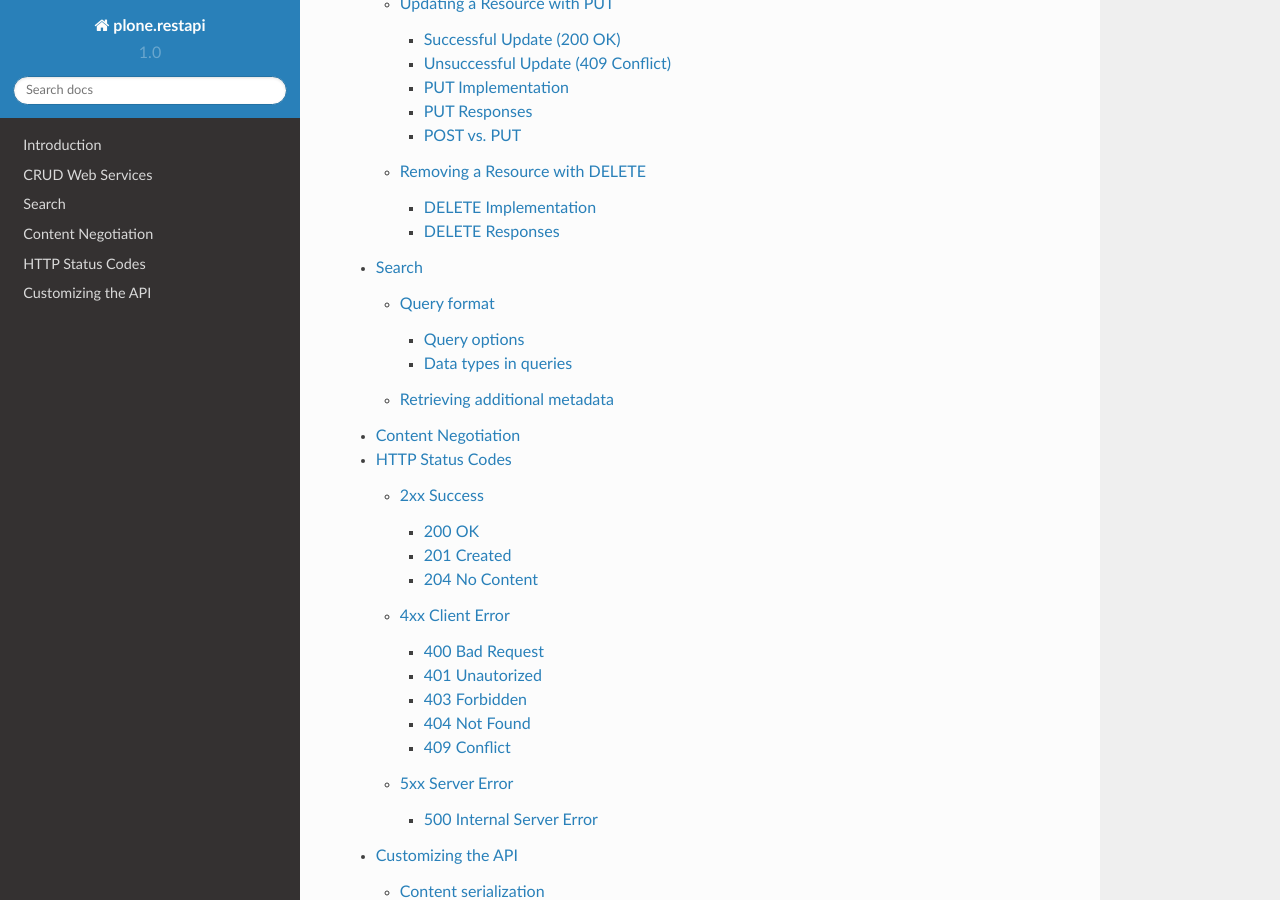
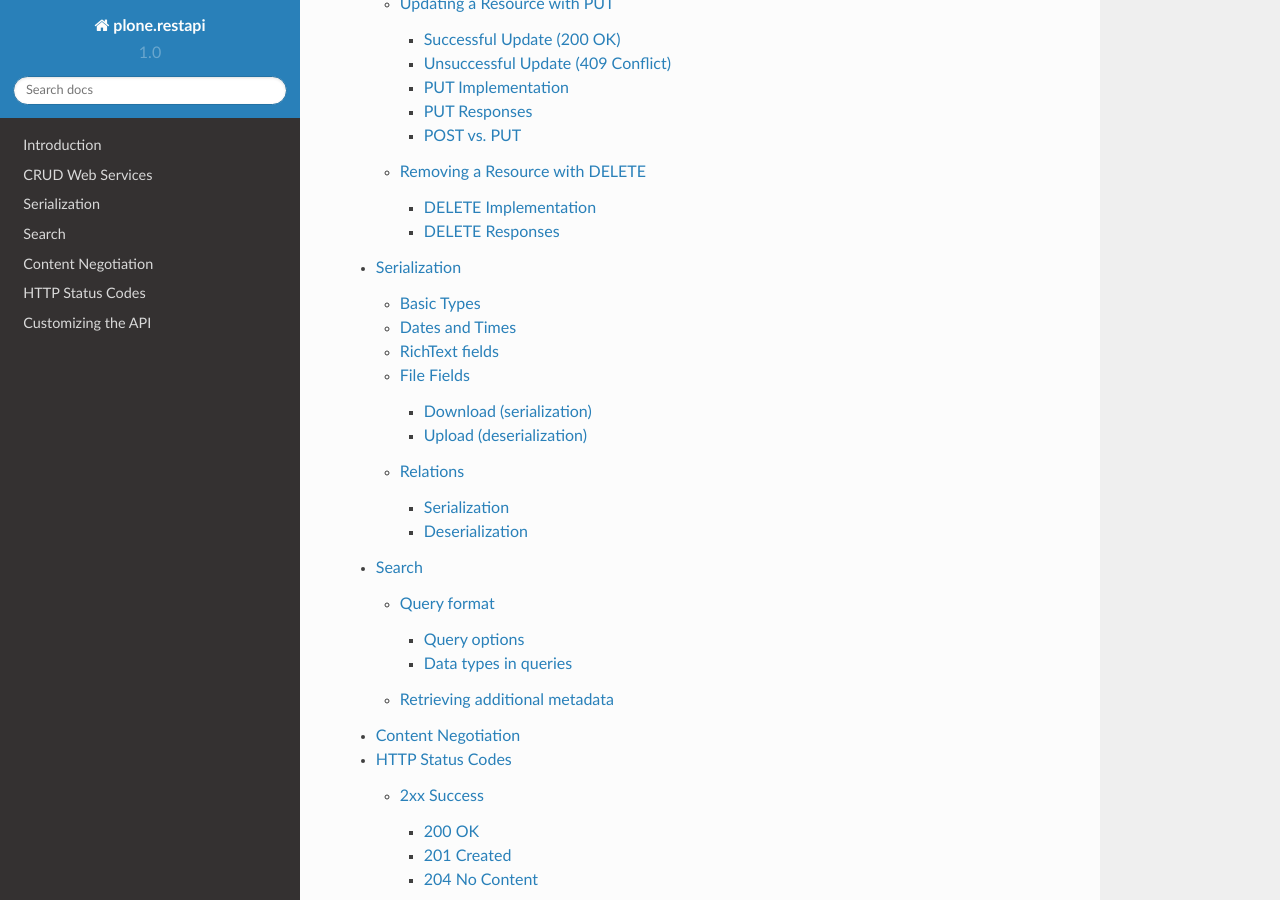
Before and after one commit to plone/plone.restapi, a Sphinx documentation site: the page built from docs/source/index.rst, in a window 1280 px wide and 900 px high, scrolled down 806 px. Built offline with Sphinx 7.4.7 and the Read the Docs theme 2.0.0, drawn with Linux system fonts in a browser that asks for light colours; part of the change alters nothing that is shown.

Commit message:
Docs: Describe how complex types are serialized/deserialized.

```diff
--- a/docs/source/index.rst
+++ b/docs/source/index.rst
@@ -17,6 +17,7 @@ Contents
 
    introduction
    crud
+   serialization
    searching
    content-negotiation
    http-status-codes
--- /dev/null
+++ b/docs/source/serialization.rst
@@ -0,0 +1,141 @@
+=============
+Serialization
+=============
+
+Throughout the REST API, content needs to be serialized and deserialized
+to and from JSON representations.
+
+In general, the format used for serializing content when reading from the API
+is the same as is used to submit content to the API for writing.
+
+Basic Types
+===========
+
+Basic Python data types that have a corresponding type in JSON, like integers
+or strings, will simply be translated between the Python type and the
+respective JSON type.
+
+Dates and Times
+===============
+
+Since JSON doesn't have native support for dates/times, the Python/Zope
+datetime types will be serialized to an ISO 8601 datestring.
+
+======================================= ======================================
+Python                                  JSON
+======================================= ======================================
+``time(19, 45, 55)``                    ``'19:45:55'``
+``date(2015, 11, 23)``                  ``'2015-11-23'``
+``datetime(2015, 11, 23, 19, 45, 55)``  ``'2015-11-23T19:45:55'``
+``DateTime('2015/11/23 19:45:55')``     ``'2015-11-23T19:45:55'``
+======================================= ======================================
+
+
+RichText fields
+===============
+
+RichText fields will be serialized as follows:
+
+A ``RichTextValue`` like
+
+.. code:: python
+
+    RichTextValue(u'<p>Hallöchen</p>',
+                  mimeType='text/html',
+                  outputMimeType='text/html')
+
+will be serialized to
+
+.. code:: json
+
+    {
+      "data": "<p>Hall\u00f6chen</p>",
+      "content-type": "text/html",
+      "encoding": "utf-8"
+    }
+
+File Fields
+===========
+
+Download (serialization)
+------------------------
+
+For download, the file field will simply be serialized to a string that
+contains the download URL for the file.
+
+.. code:: json
+
+      {
+        "...": "",
+        "@type": "File",
+        "title": "My file",
+        "file": "http://localhost:55001/plone/file/@@download/file"
+      }
+
+That URL points to the regular Plone
+download view.
+
+This means that when accessing that URL, your request won't be handled by
+the API but a regular Plone browser view. Therefore you must **not** send
+the ``Accept: application/json`` header in this case.
+
+Upload (deserialization)
+------------------------
+
+For a field of type ``Named[Blob]File`` (Dexterity) or ``FileField``
+(Archetypes), represent the field content as a dictionary with these four keys:
+
+- ``data`` - the base64 encoded contents of the file
+- ``encoding`` - the encoding you used to encode the data, so usually `base64`
+- ``content-type`` - the MIME type of the file
+- ``filename`` - the name of the file, including extension
+
+.. code:: json
+
+      {
+        "...": "",
+        "@type": "File",
+        "title": "My file",
+        "file": {
+            "data": "TG9yZW0gSXBzdW0uCg==",
+            "encoding": "base64",
+            "filename": "lorem.txt",
+            "content-type": "text/plain"}
+      }
+
+
+Relations
+=========
+
+Serialization
+-------------
+
+A ``RelationValue`` will be serialized to a short summary representation of
+the referenced object:
+
+.. code:: json
+
+    {
+      '@id': 'http://nohost/plone/doc1',
+      '@type': 'DXTestDocument',
+      'title': 'Document 1',
+      'description': 'Description'
+    }
+
+The ``RelationList`` containing that reference will be represended as a list
+in JSON.
+
+Deserialization
+---------------
+
+In order to set a relation when creating or updating content, you can use one
+of several ways to specify relations:
+
+======================================= ======================================
+Type                                    Example
+======================================= ======================================
+UID                                     ``'9b6a4eadb9074dde97d86171bb332ae9'``
+IntId                                   ``123456``
+Path                                    ``'/plone/doc1'``
+URL                                     ``'http://localhost:8080/plone/doc1'``
+======================================= ======================================
```
